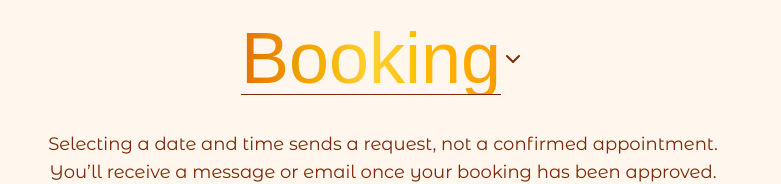
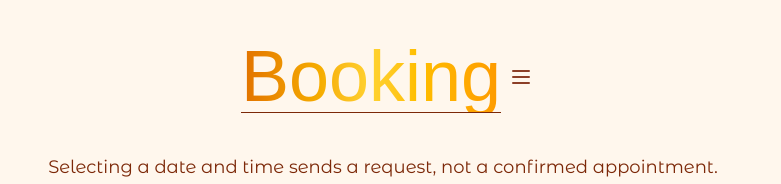
Before and after one commit to jakespvk/kimmy-esthi-frontend, a Next.js app: page /booking in a window 1280 px wide. Shown: the top 184 px of the page, without its empty margins (257-1038 px from the left). Built offline with nearby package versions, Linux system fonts and the light colour scheme; no server answers; a web font is replaced by a local one.

Commit message:
some changes

```diff
--- a/app/about/headline.tsx
+++ b/app/about/headline.tsx
@@ -10,7 +10,7 @@ import {
   NavigationMenuTrigger,
   navigationMenuTriggerStyle,
 } from "@/components/ui/navigation-menu"
-
+import { Menu } from 'lucide-react';
 
 const fraunces = Glass_Antiqua({ weight: '400', subsets: ['latin'] })
 
@@ -19,21 +19,23 @@ const Headline = ({ text }: { text: string }) => {
   return (
     <>
 
-      <div className="w-full flex items-center md:justify-center">
-        <div className="mt-1 mb-5 md:my-10">
+      <div className="w-full flex md:justify-center items-center mt-1 mb-5 mx-2 md:my-10">
 
         <NavigationMenu>
           <NavigationMenuList>
             <NavigationMenuItem>
-                <NavigationMenuTrigger>
-                  <div className={fraunces.className + " w-fit flex justify-center items-center border-b"}>
+              <div className="flex w-full justify-center items-center">
+                <div className={fraunces.className + " border-b"}>
                   <Link href="/">
                     <h1 id="mainTitle" className="text-3xl md:text-7xl text-transparent bg-gradient-to-r from-amber-600 via-amber-300 to-amber-500 hover:bg-gradient-to-l inline-block bg-clip-text">
                       {text}
                     </h1>
                   </Link>
                 </div>
-                </NavigationMenuTrigger>
+                <div className="ml-auto relative float-right right-0 top-0">
+                  <NavigationMenuTrigger className="m-0 p-2" />
+                </div>
+              </div>
               <NavigationMenuContent>
                 <Link href="/about">
                   <NavigationMenuLink className={navigationMenuTriggerStyle()}>About Us</NavigationMenuLink>
@@ -50,7 +52,6 @@ const Headline = ({ text }: { text: string }) => {
         </NavigationMenu>
 
       </div>
-      </div>
 
     </>
   )
--- a/app/about/page.tsx
+++ b/app/about/page.tsx
@@ -5,7 +5,9 @@ const About = () => {
   const classname = "text-lg md:text-xl py-3";
   return (
     <>
-      <Headline text={"About SunsetKimcare"} />
+      <div className="w-full">
+        <Headline text={"About SunsetKimcare"} />
+      </div>
 
       <div className="lg:w-4/5 px-5 mx-auto my-auto">
         <p className={classname}>
--- a/components/ui/navigation-menu.tsx
+++ b/components/ui/navigation-menu.tsx
@@ -1,7 +1,7 @@
 import * as React from "react"
 import * as NavigationMenuPrimitive from "@radix-ui/react-navigation-menu"
 import { cva } from "class-variance-authority"
-import { ChevronDownIcon } from "lucide-react"
+import { Menu } from "lucide-react"
 
 import { cn } from "@/lib/utils"
 
@@ -74,7 +74,8 @@ function NavigationMenuTrigger({
       {...props}
     >
       {children}{" "}
-      <ChevronDownIcon
+      <Menu
+        color="oklch(46.44% 0.111 37.85)"
         className="relative top-[1px] size-6 transition duration-100 group-data-[state=open]:rotate-180"
         aria-hidden="true"
       />
```
Lines whose indentation alone changed are shown as unchanged.
